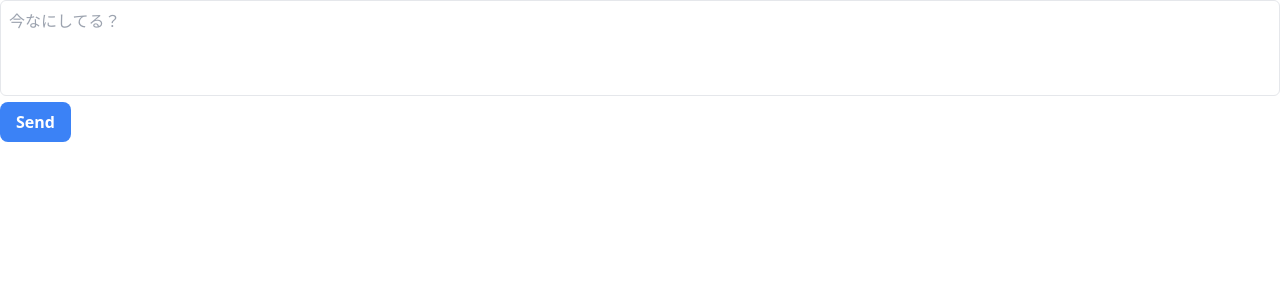
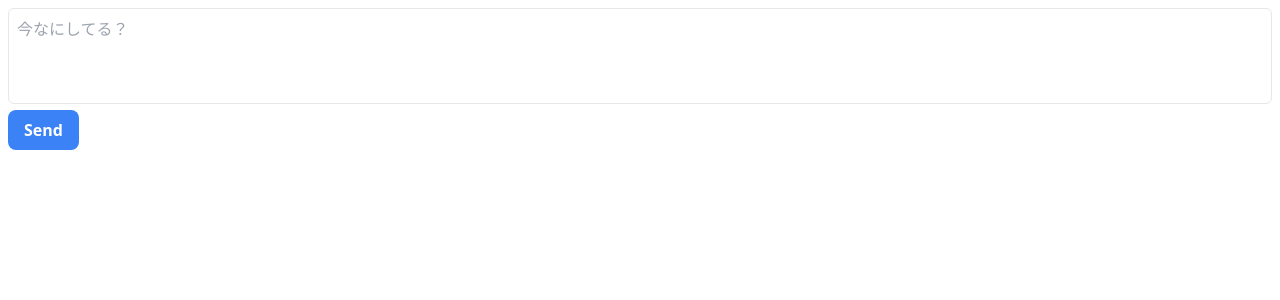
Before and after one commit to yse-yoo/next_tweet_2023_ig22, a Next.js app in the folder client/: page / in a window 1280 px wide. Shown: the top 300 px of the page. Built offline with nearby package versions, Linux system fonts and the light colour scheme.

Commit message:
update layout

```diff
--- a/client/app/layout.tsx
+++ b/client/app/layout.tsx
@@ -14,7 +14,9 @@
   // JSX
   return (
     <html lang="ja">
-      <body>{children}</body>
+      <body className='flex min-h-screen flex-col p-2'>
+        {children}
+      </body>
     </html>
   )
 }
```
